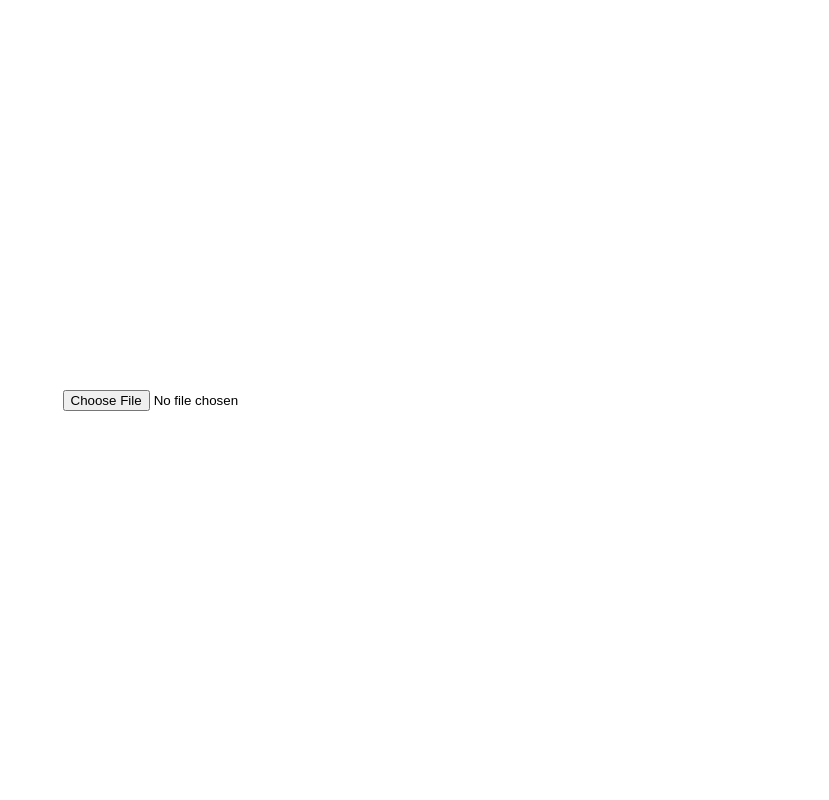
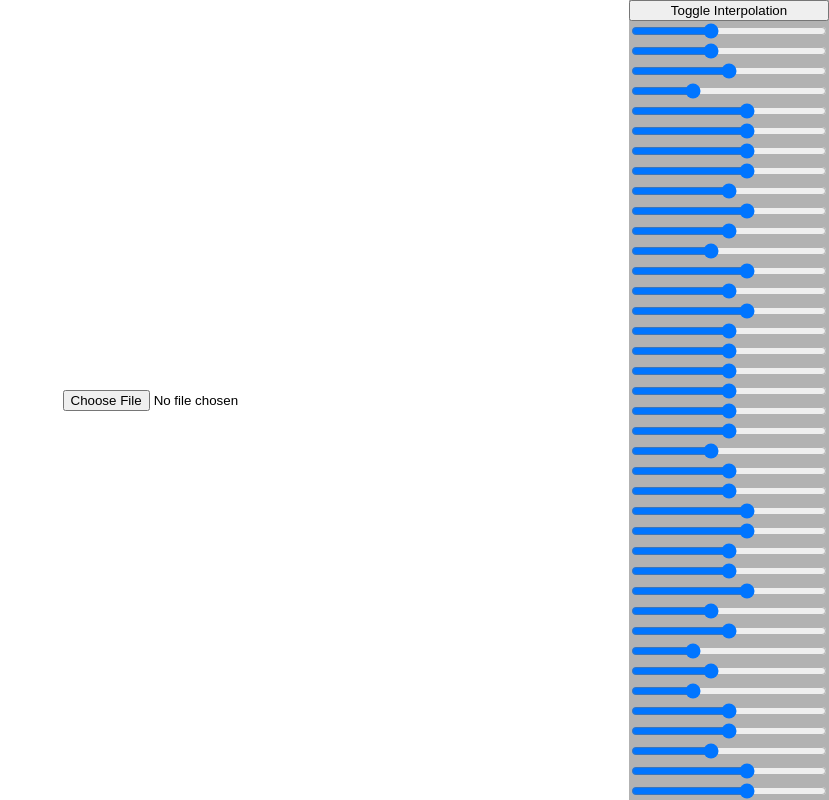
Before and after one commit to garrettmflynn/neuroai, a website: page index.html in a window 1280 px wide. Shown: the whole page, without its empty margins (451-1280 px from the left). Drawn offline with Linux system fonts and the light colour scheme.

Commit message:
Add visible controls for the latent vector

```diff
--- a/index.html
+++ b/index.html
@@ -20,10 +20,25 @@
         img {
             height: 50%;
         }
+
+        #controls {
+            position: absolute;
+            top: 0;
+            right: 0;
+            height: 100vh;
+            min-width: 200px;
+            background: rgba(0,0,0,0.3);
+            display: flex;
+            flex-direction: column;
+            overflow: auto;
+        }
     </style>
 </head>
 
 <body>
+    <div id="controls">
+        <button id="interpolation">Toggle Interpolation</button>
+    </div>
     <img id="generatedImage" src="" alt="Generated image" hidden>
     <input type="file" accept=".onnx">
 </body>
@@ -34,32 +49,67 @@
     // Get elements from the page
     const img = document.querySelector('img')
     const input = document.querySelector('input')
+    const controls = document.getElementById('controls')
+    const toggleInterpolation = document.getElementById('interpolation')
 
     const framesPerInterpolation = 60
 
     const vectors = [ model.vectors.generate() ]
 
+    const vLength = vectors[0].length
+
+    let latestVector = vectors[0]
+    let autogenerate = true
+    toggleInterpolation.onclick = () => autogenerate = !autogenerate
+
+    function updateInputs (vectors, inputs) {
+         vectors.forEach((v, i) => {
+            const input = inputs[i]
+            input.value = v
+            input.oninput = () => (autogenerate ? vectors : latestVector)[i] = parseFloat(input.value)
+        })
+    }
+
+    const inputs = vectors[0].map((v) => {
+        const input = document.createElement('input')
+        input.type = 'range'
+        input.min = -5
+        input.max = 5
+        return input
+    })
+
+    updateInputs(vectors[0], inputs)
+    controls.append(...inputs)
+
     let nFrames = 0
 
     // Create an animation function to handle image refreshes
     function animate () {
-        let vector
 
-        // Create new vector to interpolate to
-        const modulus = nFrames % framesPerInterpolation
-        if (modulus === 0) vectors.push(model.vectors.generate())
+        if (autogenerate) {
+            // Create new vector to interpolate to
+            const modulus = nFrames % framesPerInterpolation
+            if (modulus === 0) {
+                const newVector = model.vectors.generate()
+                vectors.push(newVector)
+                updateInputs(newVector, inputs)
+            }
 
-        // Interpolate the last two vectors in the array
-        const vInter = model.vectors.interpolate(vectors[vectors.length - 2], vectors[vectors.length - 1], modulus / framesPerInterpolation)
+            // Interpolate the last two vectors in the array
+            const vInter = latestVector = model.vectors.interpolate(vectors[vectors.length - 2], vectors[vectors.length - 1], modulus / framesPerInterpolation)
+
+            // Increment the frame count and request the next frame
+            nFrames++
+
+        }
+
 
         // Generate an image based off the interpolated vector
-        model.generateImage(vInter).then(dataurl => {
+        model.generateImage(latestVector).then(dataurl => {
             img.src = dataurl
             img.removeAttribute('hidden')
         })
 
-        // Increment the frame count and request the next frame
-        nFrames++
         requestAnimationFrame(animate)
     }
 
```
